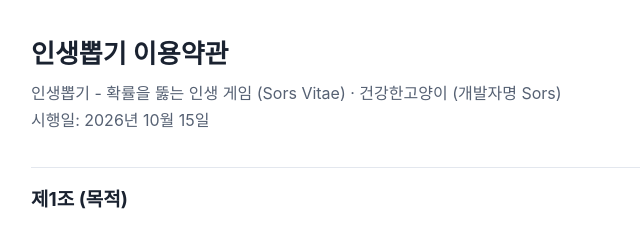
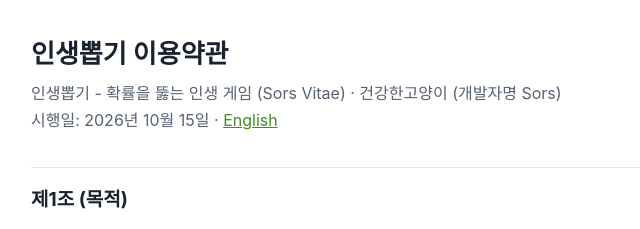
Before and after one commit to msjo-ko/sors-site, a plain HTML site: page terms.html in a window 1280 px wide. Shown: the top 229 px of the page, 249-889 px from the left. Drawn offline with Linux system fonts and the light colour scheme.

Commit message:
인생뽑기 이용약관: 한국어판 위쪽에 영어판 링크
Co-Authored-By: Claude Opus 5.5 <noreply@anthropic.com>
Claude-Session: https://claude.ai/code/session_01Tw8iChBWyhzdo1E2aRbF4J

```diff
--- a/terms.html
+++ b/terms.html
@@ -16,7 +16,7 @@ a{color:var(--acc)}small{color:var(--ink2)}ol,ul{padding-left:20px}
 </head>
 <body><main>
 <h1>인생뽑기 이용약관</h1>
-<p class="sub">인생뽑기 - 확률을 뚫는 인생 게임 (Sors Vitae) · 건강한고양이 (개발자명 Sors)<br>시행일: 2026년 10월 15일</p>
+<p class="sub">인생뽑기 - 확률을 뚫는 인생 게임 (Sors Vitae) · 건강한고양이 (개발자명 Sors)<br>시행일: 2026년 10월 15일 · <a href="terms-en.html">English</a></p>
 
 <h2>제1조 (목적)</h2>
 <p>이 약관은 건강한고양이(이하 "개발자")가 제공하는 모바일 게임 「인생뽑기」(이하 "앱")와 앱 안의 유료 상품을 이용하는 데 필요한 조건과 절차, 개발자와 이용자의 권리·의무를 정합니다.</p>
```
